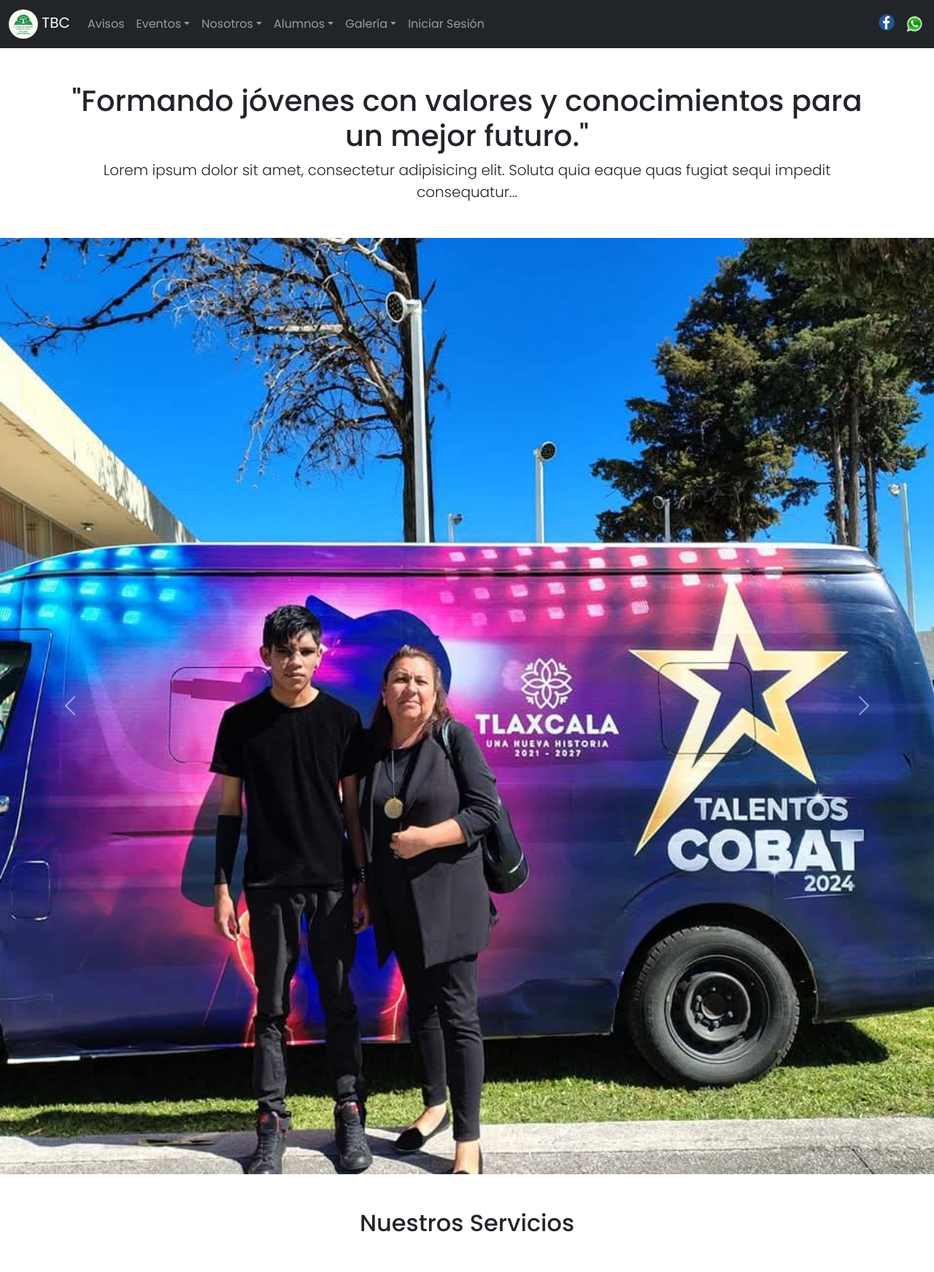
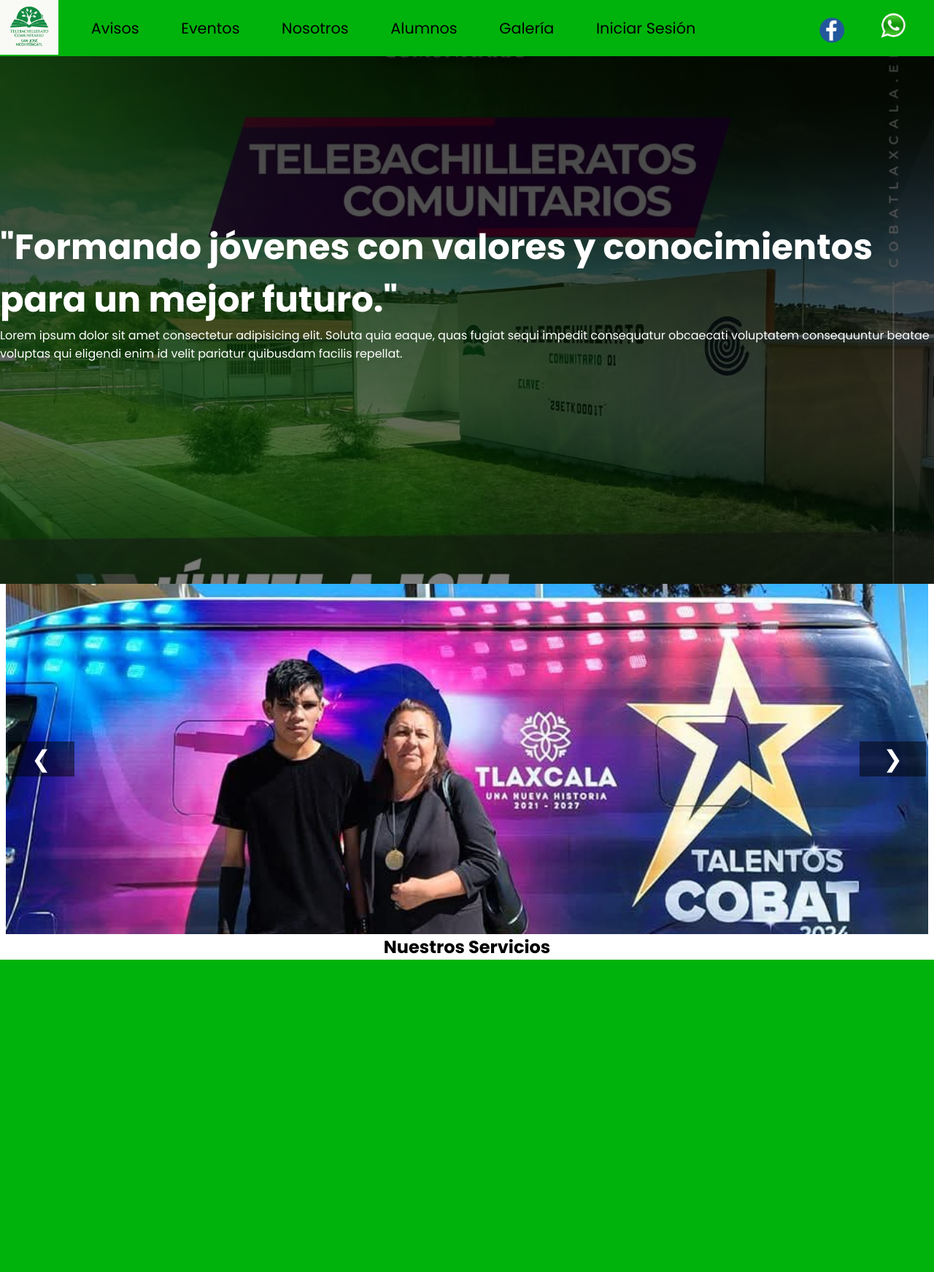
Before and after one commit to Alanlr123/TBC, a Flask app: page / in a window 1280 px wide. Shown: the whole page at 73% size. After the commit the page ends 1315 px from the top, so only its background shows below. Run offline with Flask 3, Linux system fonts and the light colour scheme.

Commit message:
regrese index,ccs al anterior

```diff
--- a/static/css/style.css
+++ b/static/css/style.css
@@ -1,174 +1,298 @@
+
 @import url('https://fonts.googleapis.com/css2?family=Poppins:ital,wght@0,100;0,200;0,300;0,400;0,500;0,600;0,700;0,800;0,900;1,100;1,200;1,300;1,400;1,500;1,600;1,700;1,800;1,900&display=swap');
-
-* {
+*{
     margin: 0;
     padding: 0;
     box-sizing: border-box;
     text-decoration: none;
-    font-family: 'Poppins', sans-serif;
+    font-family: 'poppins',sans-serif;
+
 }
 
-/* Header - menú fijo arriba */
-header {
+/* esto es lo del navar tamaño y color*/
+header{
     width: 100%;
     height: 4.8em;
     position: fixed;
-    top: 0;
-    left: 0;
-    z-index: 1000;
-    background-color: #00b30c; /* verde */
+    z-index: 100em;
+    background-color: #00b30c; /* tu color verde */
+
+
+
+}
+
+
+.container__header{
+    max-width: 120em;
+    height: 100%;
+    margin: auto;
+    display: flex;
+
+}
+
+/***pocicon de el logo y centrar*/
+.logo{
     display: flex;
     align-items: center;
+    position: relative;
+    z-index: 1;
+
 }
-
-.container__header {
-    max-width: 120em;
-    width: 100%;
-    margin: auto;
-    display: flex;
-    justify-content: space-between;
-    align-items: center;
-    padding: 0 2em;
-}
-
-/* Logo */
-.logo {
-    display: flex;
-    align-items: center;
-    z-index: 1;
-}
-
-.logo img {
+/*** tamaño del el logo******/
+.logo img{
     width: 5em;
 }
 
-/* Menú */
-.menu {
+.menu{
     display: flex;
     align-items: center;
     width: 100%;
-    justify-content: flex-end;
+    padding: 2em 0;
+    justify-content: space-between;
 }
 
-.menu nav {
-    margin-left: 2em;
+.menu nav{
+    margin: 0em 1em;
+
 }
 
-.menu nav ul {
+.menu nav ul{
     display: flex;
+
 }
 
-.menu nav ul li {
+.menu nav ul li{
     list-style: none;
-    margin: 0 1.8em;
+    margin: 2em 1.8em;/*** mover el tamaño de espacio entre palabra*/
+
 }
 
-.menu nav ul li a {
-    color: rgb(0, 0, 0);
-    font-size: 1.3em;
+.menu nav ul li a{
+    color:rgb(0, 0, 0); /* varible*/
+    font-size: 1.3em; /* varible*/
     position: relative;
-    transition: color 0.3s ease;
+}
+.menu nav ul li a:hover{
+    color: rgb(255, 255, 255);  /* varible*/
 }
 
-.menu nav ul li a:hover {
-    color: rgb(255, 255, 255);
+.menu .socialMedia{
+    margin: 0em 1em;
 }
 
-/* Redes sociales */
-.menu .socialMedia {
-    margin-left: 2em;
-    display: flex;
-    align-items: center;
+.menu .socialMedia a{
+    margin: 0em 1em;
 }
 
-.menu .socialMedia a {
-    margin: 0 1em;
-}
-
-.menu .socialMedia img {
+.menu .socialMedia img{
     width: 3em;
 }
 
-/* Fondo principal con degradado y responsivo */
+/*******esta parte es de lo que es la parte de INICIO de fondo*/
 .container__cover {
     background-image:
-        linear-gradient(rgba(0, 0, 0, 0.78), rgba(0, 0, 0, 0.51)),
-        url('../img/carrusel4.jpg'); /* tu imagen */
+      linear-gradient(rgba(0, 0, 0, 0.781), rgba(0, 0, 0, 0.507)),
+      url('../img/carrusel4.jpg');  /* <-- pon aquí tu imagen real */
     background-size: cover;
-    background-position: center center;
+    background-position: center 40%;
     background-repeat: no-repeat;
-    background-attachment: fixed;
-    height: 100vh;
+    background-attachment: fixed; /* <-- fondo fijo */
+    height: 100vh; /* altura total de pantalla */
     display: flex;
     align-items: center;
     justify-content: center;
-    padding: 0 1rem;
-    margin-top: 4.8em; /* para que el contenido no quede debajo del header */
 }
 
-.text__cover h1 {
+.text__cover h1{
     color: white;
     font-size: 3em;
-    text-align: center;
+
 }
 
-.text__cover p {
+.text__cover p{
     color: white;
-    text-align: center;
-    font-size: 1.2em;
 }
 
-/* Ajustes para móviles */
-@media (max-width: 768px) {
-    .menu nav ul li {
-        margin: 0 1em;
-    }
 
-    .menu nav ul li a {
-        font-size: 1.1em;
-    }
 
-    .logo img {
-        width: 4em;
-    }
+/********carrusel***************/
+.carousel {
+    position: relative;
+    width: 98.8vw; /* Ancho completo de la ventana */
+    height: 60vh;  /* Puedes ajustar la altura */
+    overflow: hidden;
+    margin: 0 auto;
+  }
 
-    .text__cover h1 {
-        font-size: 2.2em;
-    }
+  .carousel-inner {
+    width: 100%;
+    height: 100%;
+  }
 
-    .text__cover p {
-        font-size: 1em;
-    }
+  .carousel-inner img {
+    width: 100%;
+    height: 100%;
+    display: none;
+    object-fit: cover; /* Mantiene proporciones sin deformar */
+  }
+
+  .carousel-inner img.active {
+    display: block;
+  }
+
+  button.prev, button.next {
+    position: absolute;
+    top: 50%;
+    transform: translateY(-50%);
+    background-color: rgba(0,0,0,0.5);
+    color: white;
+    border: none;
+    font-size: 2rem;
+    padding: 0 1em;
+    cursor: pointer;
+    z-index: 10;
+  }
+
+  button.prev {
+    left: 0.1em;
+  }
+
+  button.next {
+    right: 0.1em;
+  }
+
+  .title2{
+    text-align: center;
+  }
+
+  /** esta es la parte de galeria estilos de categorias*/
+  /* Oculta el submenú por defecto */
+.submenu .submenu-list {
+    display: none;
+    position: absolute;
+    background-color: rgba(176, 176, 176, 0.815);
+
+    list-style: none;
+    padding: 0;
+    margin: 0;
+    z-index: 1000;
+    border-radius: 10px;
+
+  }
+
+  /* Muestra el submenú cuando pasas el mouse */
+  .submenu:hover .submenu-list {
+    display: block;
+  }
+
+  .submenu .submenu-list li a {
+    text-decoration: none;
+    color: #080808;
+    display: block;
+  }
+
+  .submenu .submenu-list li:hover {
+    background-color:rgba(176, 176, 176, 0.815);
+  }
+
+  /*********** estolos del formulario de inicio de sesion*************/
+
+
+
+  .sesion {
+    font-size: 2.2rem;
+    margin-bottom: 13em; /* separa el título del formulario */
+    color: #00b30c;
+    display: flex;
+
+}
+.form-wrapper {
+  text-align: center;
+  background-color: rgba(0, 0, 0, 0.6);
+  padding: 40px;
+  border-radius: 15px;
+  color: white;
+  width: 100%;
+  max-width: 500px;
+  box-shadow: 0 0 20px rgba(255, 255, 255, 0.2);
 }
 
-@media (max-width: 480px) {
-    header {
-        height: 4.5em;
-        padding: 0 1em;
-    }
+.sesion {
+  font-size: 2rem;
+  margin-bottom: 20px;
+}
 
-    .container__cover {
-        background-position: center top;
-        background-attachment: scroll; /* fixed da problemas en móvil */
-    }
+.formulario {
+  display: flex;
+  flex-direction: column;
+  gap: 15px;
+}
 
-    .menu nav ul li {
-        margin: 0 0.8em;
-    }
+.formulario input {
+  padding: 10px;
+  font-size: 1rem;
+  border: none;
+  border-radius: 5px;
+}
 
-    .menu nav ul li a {
-        font-size: 1em;
-    }
+.formulario button {
+  padding: 12px;
+  font-size: 1rem;
+  background-color:  #303430;
+  color: white;
+  border: none;
+  border-radius: 5px;
+  cursor: pointer;
+}
 
-    .logo img {
-        width: 3.5em;
-    }
+.formulario button:hover {
+  background-color:  #00b30c;
+}
 
-    .text__cover h1 {
-        font-size: 1.8em;
-    }
+.button1 {
+  margin-top: 20px;
+  display: inline-block;
+  padding: 10px 20px;
+  background-color:  #303430;
+  color: white;
+  text-decoration: none;
+  border-radius: 5px;
+}
 
-    .text__cover p {
-        font-size: 0.9em;
-    }
+.button1:hover {
+  background-color:  #00b30c;
 }
+
+/********estilos de avisos*************************/
+.AVI{
+  color: white;
+  text-align: center;
+  margin-bottom: 15px;
+
+
+}
+
+.avisos{
+  color: white;
+  text-align: center;
+  margin-top: 0;
+  font-size: 30px;
+
+}
+
+.button2{
+  color: rgb(255, 255, 255);
+  text-decoration: none;
+  background-color: #303430; /* un color base opcional */
+  transition: all 0.3s ease; /* animación suave */
+  border-radius: 2rem;
+  padding: 0rem 1rem;
+  font-size: 15px;
+
+}
+
+.button2:hover{
+  background-color:  #00b30c;
+  border-radius: 20rem;
+
+}
--- a/templates/index.html
+++ b/templates/index.html
@@ -1,127 +1,169 @@
 <!DOCTYPE html>
-<html lang="es">
+<html lang="en">
 <head>
   <meta charset="UTF-8">
-  <meta name="viewport" content="width=device-width, initial-scale=1">
+  <meta name="viewport" content="width=device-width, initial-scale=1.0">
   <title>TBC</title>
-  <!-- Bootstrap CSS -->
-  <link href="https://cdn.jsdelivr.net/npm/bootstrap@5.3.3/dist/css/bootstrap.min.css" rel="stylesheet">
   <link rel="stylesheet" href="{{ url_for('static', filename='css/style.css') }}">
 </head>
 <body>
 
-  <!-- NAVBAR -->
-  <nav class="navbar navbar-expand-lg navbar-dark bg-dark">
-    <div class="container-fluid">
-      <a class="navbar-brand" href="#">
-        <img src="{{ url_for('static', filename='img/logoOficial.jpg') }}" alt="Logo TBC" width="40" class="rounded-circle">
-        TBC
+  <!-- header de menú -->
+  <header>
+    <div class="container__header">
+      <div class="logo">
+        <a href="#">
+          <img src="{{ url_for('static', filename='img/logoOficial.jpg') }}" alt="Logo TBC">
         </a>
-      <button class="navbar-toggler" type="button" data-bs-toggle="collapse" data-bs-target="#navbarNav">
-        <span class="navbar-toggler-icon"></span>
-      </button>
+      </div>
 
-      <div class="collapse navbar-collapse" id="navbarNav">
-        <ul class="navbar-nav me-auto mb-2 mb-lg-0">
+      <div class="menu">
+        <nav>
+          <ul>
 
-          <li class="nav-item"><a class="nav-link" href="{{url_for('ver_avisos')}}">Avisos</a></li>
+            <li><a href="{{url_for('ver_avisos')}}">Avisos</a></li>
 
-          <!-- Eventos -->
-          <li class="nav-item dropdown">
-            <a class="nav-link dropdown-toggle" href="#" data-bs-toggle="dropdown">Eventos</a>
-            <ul class="dropdown-menu">
-              <li><a class="dropdown-item" href="{{url_for('paraescolares')}}">Paraescolares</a></li>
-              <li><a class="dropdown-item" href="{{url_for('ceremonias')}}">Ceremonias</a></li>
-              <li><a class="dropdown-item" href="{{url_for('aniversario')}}">Aniversario</a></li>
+
+            <li class="submenu">
+              <a>Eventos</a>
+                <ul class="submenu-list">
+                  <li><a href="{{url_for('paraescolares')}}">Paraescolares</a></li>
+                  <li><a href="{{url_for('ceremonias')}}">Ceremonias</a></li>
+                  <li><a href="{{url_for('aniversario')}}">Aniversario</a></li>
+
+                </ul>
+
+            </li>
+
+            <li class="submenu">
+              <a>Nosotros</a>
+              <ul class="submenu-list">
+                <li><a href="{{url_for('tbc')}}">El TBC</a></li>
+                <li><a href="{{url_for('misión')}}">Misión Y Visión</a></li>
+                <li><a href="{{url_for('equipo')}}">Equipo De Trabajo</a></li>
+                <li><a href="{{url_for('mensaje')}}">Mensaje al director</a></li>
+
+              </ul>
+
+            </li><!---falta este-->
+
+            <li class="submenu">
+              <a>Alumnos</a>
+              <ul class="submenu-list">
+                <li><a href="{{ url_for('becas') }}">Información sobre becas disponibles</a></li>
+                <li><a href="{{ url_for('reglamento') }}">Reglamento</a></li>
+                <li><a href="{{url_for('servicios')}}">Servicios Escolares</a></li>
+
               </ul>
             </li>
 
-          <!-- Nosotros -->
-          <li class="nav-item dropdown">
-            <a class="nav-link dropdown-toggle" href="#" data-bs-toggle="dropdown">Nosotros</a>
-            <ul class="dropdown-menu">
-              <li><a class="dropdown-item" href="{{url_for('tbc')}}">El TBC</a></li>
-              <li><a class="dropdown-item" href="{{url_for('misión')}}">Misión y Visión</a></li>
-              <li><a class="dropdown-item" href="{{url_for('equipo')}}">Equipo De Trabajo</a></li>
-              <li><a class="dropdown-item" href="{{url_for('mensaje')}}">Mensaje al Director</a></li>
+            <li class="submenu">
+              <a>Galería</a>
+              <ul class="submenu-list">
+                <li><a href="{{ url_for('galeria_categoria', categoria='eventos escolares') }}">Eventos Escolares</a></li>
+                <li><a href="{{ url_for('galeria_categoria', categoria='calendario Escolar') }}">Calendario Escolar</a></li>
+                <li><a href="{{ url_for('galeria_categoria', categoria='Actividades Deportivas y Culturales') }}">Actividades Deportivas y Culturales</a></li>
+                <li><a href="{{url_for('galeria_categoria',categoria='calificaciones')}}">Calificaciónes</a></li>
+                <li><a href="{{url_for('galeria_categoria',categoria='Proyectos Escolares')}}">Proyectos escolares</a></li>
               </ul>
             </li>
+            <li><a href="{{url_for('login_director')}}">Iniciar Sesión</a></li>
 
-          <!-- Alumnos -->
-          <li class="nav-item dropdown">
-            <a class="nav-link dropdown-toggle" href="#" data-bs-toggle="dropdown">Alumnos</a>
-            <ul class="dropdown-menu">
-              <li><a class="dropdown-item" href="{{url_for('becas')}}">Becas</a></li>
-              <li><a class="dropdown-item" href="{{url_for('reglamento')}}">Reglamento</a></li>
-              <li><a class="dropdown-item" href="{{url_for('servicios')}}">Servicios Escolares</a></li>
           </ul>
-          </li>
+        </nav>
 
-          <!-- Galería -->
-          <li class="nav-item dropdown">
-            <a class="nav-link dropdown-toggle" href="#" data-bs-toggle="dropdown">Galería</a>
-            <ul class="dropdown-menu">
-              <li><a class="dropdown-item" href="{{ url_for('galeria_categoria', categoria='eventos escolares') }}">Eventos Escolares</a></li>
-              <li><a class="dropdown-item" href="{{ url_for('galeria_categoria', categoria='calendario Escolar') }}">Calendario Escolar</a></li>
-              <li><a class="dropdown-item" href="{{ url_for('galeria_categoria', categoria='Actividades Deportivas y Culturales') }}">Deportivas y Culturales</a></li>
-              <li><a class="dropdown-item" href="{{ url_for('galeria_categoria', categoria='calificaciones') }}">Calificaciones</a></li>
-              <li><a class="dropdown-item" href="{{ url_for('galeria_categoria', categoria='Proyectos Escolares') }}">Proyectos Escolares</a></li>
-            </ul>
-          </li>
+        <div class="socialMedia">
+          <a href="https://www.facebook.com/TelebachilleratoHuamantla" target="_blank">
+            <img src="{{ url_for('static', filename='img/face1.png') }}" alt="Facebook"></a>
 
-          <li class="nav-item"><a class="nav-link" href="{{url_for('login_director')}}">Iniciar Sesión</a></li>
-        </ul>
-
-        <!-- Redes sociales -->
-        <div class="d-flex">
-          <a class="me-2" href="https://www.facebook.com/TelebachilleratoHuamantla" target="_blank">
-            <img src="{{ url_for('static', filename='img/face1.png') }}" alt="Facebook" width="30">
-          </a>
           <a href="https://wa.me/2462149617" target="_blank">
-            <img src="{{ url_for('static', filename='img/whatsapp-.png') }}" alt="WhatsApp" width="30">
-          </a>
+            <img src="{{ url_for('static', filename='img/whatsapp-.png') }}" alt="WhatsApp"></a>
         </div>
       </div>
     </div>
-  </nav>
+  </header>
 
-  <!-- Portada -->
-  <section class="container my-5">
-    <div class="text-center">
+  <!-- Parte del inicio -->
+  <main>
+    <div class="container__cover div__offset">
+      <div class="cover">
+        <section class="text__cover">
           <h1>"Formando jóvenes con valores y conocimientos para un mejor futuro."</h1>
-      <p class="lead">Lorem ipsum dolor sit amet, consectetur adipisicing elit. Soluta quia eaque quas fugiat sequi impedit consequatur...</p>
+          <p>Lorem ipsum dolor sit amet consectetur adipisicing elit. Soluta quia eaque, quas fugiat sequi impedit consequatur obcaecati voluptatem consequuntur beatae voluptas qui eligendi enim id velit pariatur quibusdam facilis repellat.</p>
+        </section>
       </div>
-  </section>
+    </div>
+  </main>
 
   <!-- Carrusel de imágenes -->
-  <div id="carouselExample" class="carousel slide" data-bs-ride="carousel">
+  <div class="carousel">
     <div class="carousel-inner">
-      <div class="carousel-item active">
-        <img src="{{ url_for('static', filename='img/fondo.jpg') }}" class="d-block w-100" alt="...">
+      <img src="{{ url_for('static', filename='img/fondo.jpg') }}" class="active" alt="Imagen 1">
+      <img src="{{ url_for('static', filename='img/logoOficial.jpg') }}" alt="Imagen 2">
+      <img src="{{ url_for('static', filename='img/carrusel1.jpg') }}" alt="Imagen 3">
+      <img src="{{ url_for('static', filename='img/carrusel2.jpg') }}" alt="Imagen 4">
+      <img src="{{ url_for('static', filename='img/carrusel3.jpg') }}" alt="Imagen 5">
+      <img src="{{ url_for('static', filename='img/carrusel5.jpg') }}" alt="Imagen 6">
+      <img src="{{ url_for('static', filename='img/carrusel4.jpg') }}" alt="Imagen 7">
     </div>
-      <div class="carousel-item">
-        <img src="{{ url_for('static', filename='img/logoOficial.jpg') }}" class="d-block w-100" alt="...">
-      </div>
-      <div class="carousel-item">
-        <img src="{{ url_for('static', filename='img/carrusel1.jpg') }}" class="d-block w-100" alt="...">
-      </div>
-      <!-- Agrega más carrusel-item si lo deseas -->
-    </div>
-    <button class="carousel-control-prev" type="button" data-bs-target="#carouselExample" data-bs-slide="prev">
-      <span class="carousel-control-prev-icon"></span>
-    </button>
-    <button class="carousel-control-next" type="button" data-bs-target="#carouselExample" data-bs-slide="next">
-      <span class="carousel-control-next-icon"></span>
-    </button>
+    <button class="prev">&#10094;</button>
+    <button class="next">&#10095;</button>
   </div>
 
-  <!-- Servicios -->
-  <section class="container text-center my-5">
+  <!-- Script para carrusel -->
+  <script>
+    const images = document.querySelectorAll('.carousel-inner img');
+    const prevBtn = document.querySelector('.prev');
+    const nextBtn = document.querySelector('.next');
+    let currentIndex = 0;
+    let intervalTime = 2000;
+    let interval;
+
+    function showImage(index) {
+      images.forEach((img, i) => {
+        img.classList.toggle('active', i === index);
+      });
+    }
+
+    function nextImage() {
+      currentIndex = (currentIndex + 1) % images.length;
+      showImage(currentIndex);
+    }
+
+    function prevImage() {
+      currentIndex = (currentIndex - 1 + images.length) % images.length;
+      showImage(currentIndex);
+    }
+
+    function startInterval() {
+      interval = setInterval(nextImage, intervalTime);
+    }
+
+    function resetInterval() {
+      clearInterval(interval);
+      startInterval();
+    }
+
+    prevBtn.addEventListener('click', () => {
+      prevImage();
+      resetInterval();
+    });
+
+    nextBtn.addEventListener('click', () => {
+      nextImage();
+      resetInterval();
+    });
+
+    showImage(currentIndex);
+    startInterval();
+  </script>
+
+  <!-- Sección de servicios -->
+  <main>
+    <div class="title2">
       <h2>Nuestros Servicios</h2>
-    <!-- Aquí puedes agregar íconos, tarjetas, o información en columnas -->
-  </section>
+    </div>
+  </main>
 
-  <!-- Bootstrap JS -->
-  <script src="https://cdn.jsdelivr.net/npm/bootstrap@5.3.3/dist/js/bootstrap.bundle.min.js"></script>
 </body>
 </html>
```
Lines whose indentation alone changed are shown as unchanged.
